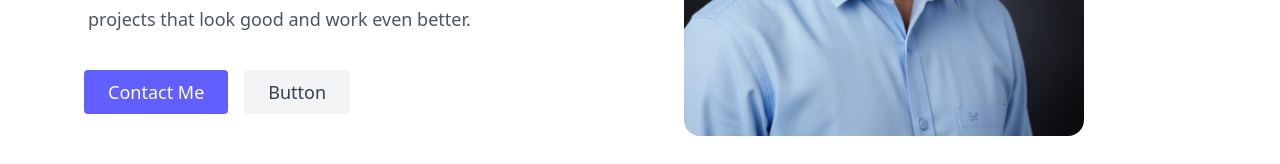
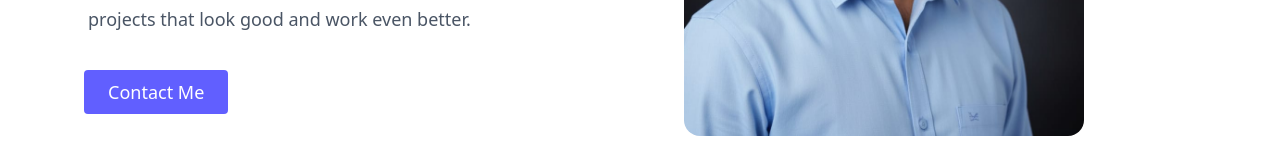
Before and after one commit to qutubahmed732/Portfolio, a React (Vite) app: page / in a window 1280 px wide. Shown: the part 428-592 px from the top of the page. Built offline with nearby package versions, Linux system fonts and the light colour scheme.

Commit message:
remove button

```diff
--- a/src/components/Hero.jsx
+++ b/src/components/Hero.jsx
@@ -17,9 +17,9 @@ export default function Hero() {
             <a href="#contact" className="inline-flex text-white bg-indigo-500 border-0 py-2 px-6 focus:outline-none hover:bg-indigo-600 rounded text-lg">
               Contact Me
             </a>
-            <a href="" className="ml-4 inline-flex text-gray-700 bg-gray-100 border-0 py-2 px-6 focus:outline-none hover:bg-gray-200 rounded text-lg">
+            {/* <a href="" className="ml-4 inline-flex text-gray-700 bg-gray-100 border-0 py-2 px-6 focus:outline-none hover:bg-gray-200 rounded text-lg">
               Button
-            </a>
+            </a> */}
           </div>
         </div>
         <div className="lg:max-w-lg lg:w-full md:w-1/2 w-5/6">
```
Also changed, not shown: 4 other files (tests, documents, lock files or other folders).
